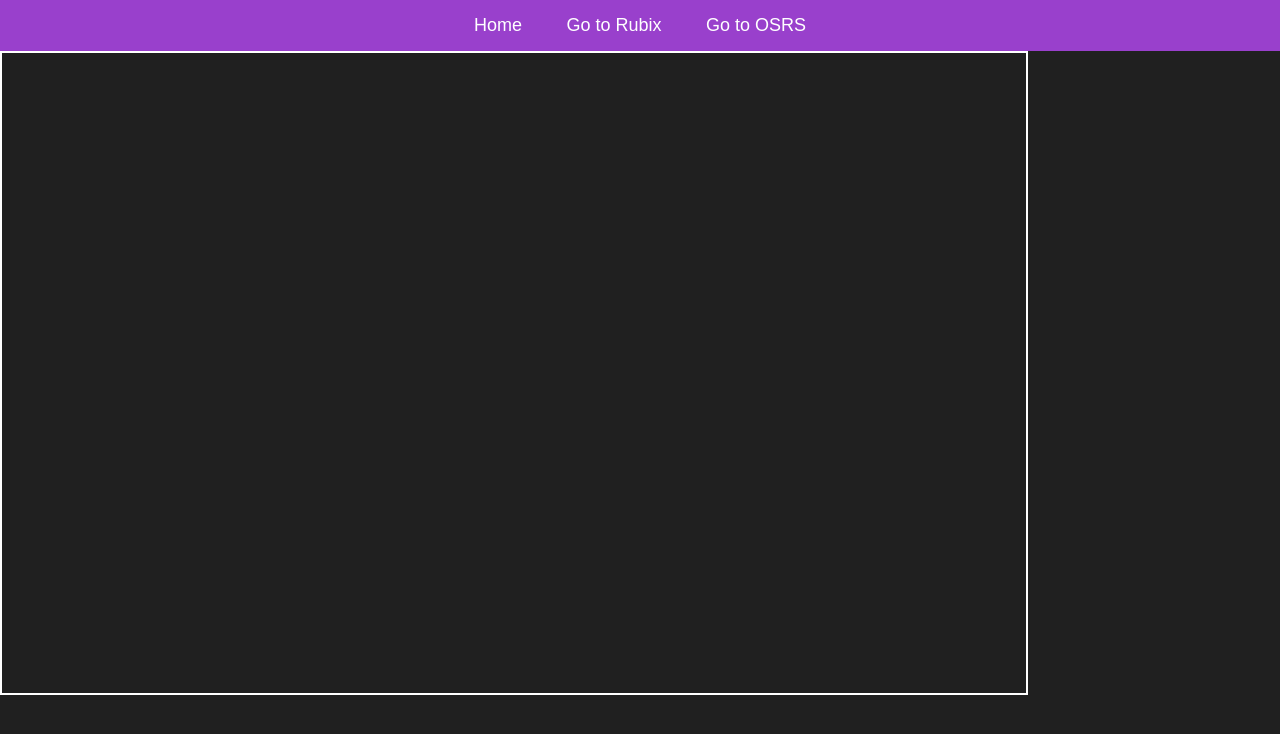
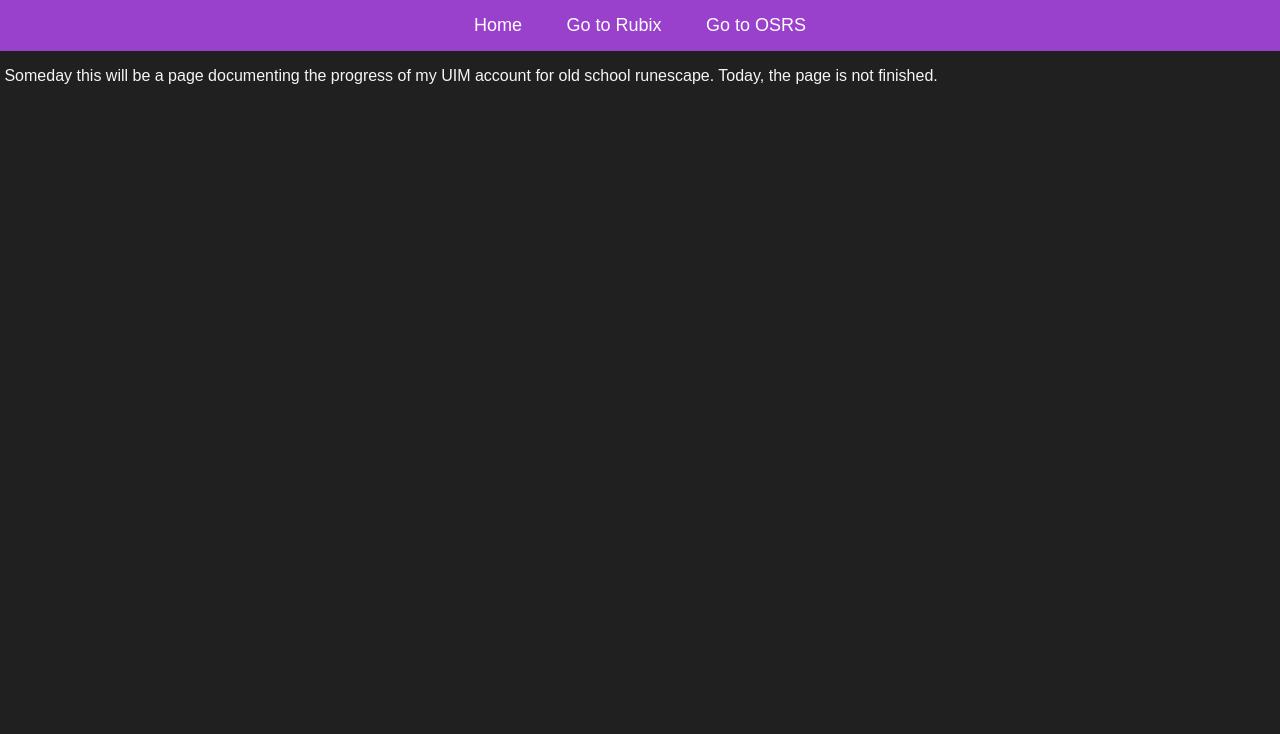
Before and after one commit to SauceBucket/ThreeSite, a website: page public/osrs/osrs_scene.html in a window 1280 px wide. Drawn offline with nearby package versions, Linux system fonts and the light colour scheme.

Commit message:
added message to osrs page.

```diff
--- a/public/osrs/osrs_scene.html
+++ b/public/osrs/osrs_scene.html
@@ -17,7 +17,7 @@
         <a href="../rubix/rubix_scene.html" class="link">Go to Rubix</a>
         <a href="../osrs/osrs_scene.html" class="link">Go to OSRS</a>
     </div>
-    <div id="scene-container"></div>
-    <script type="module" src="osrs_scene.js"></script>
+    <!-- <div id="scene-container"></div> -->
+    <p style="color: whitesmoke;">&nbsp;Someday this will be a page documenting the progress of my UIM account for old school runescape. Today, the page is not finished.</p>
 </body>
 </html>
```
